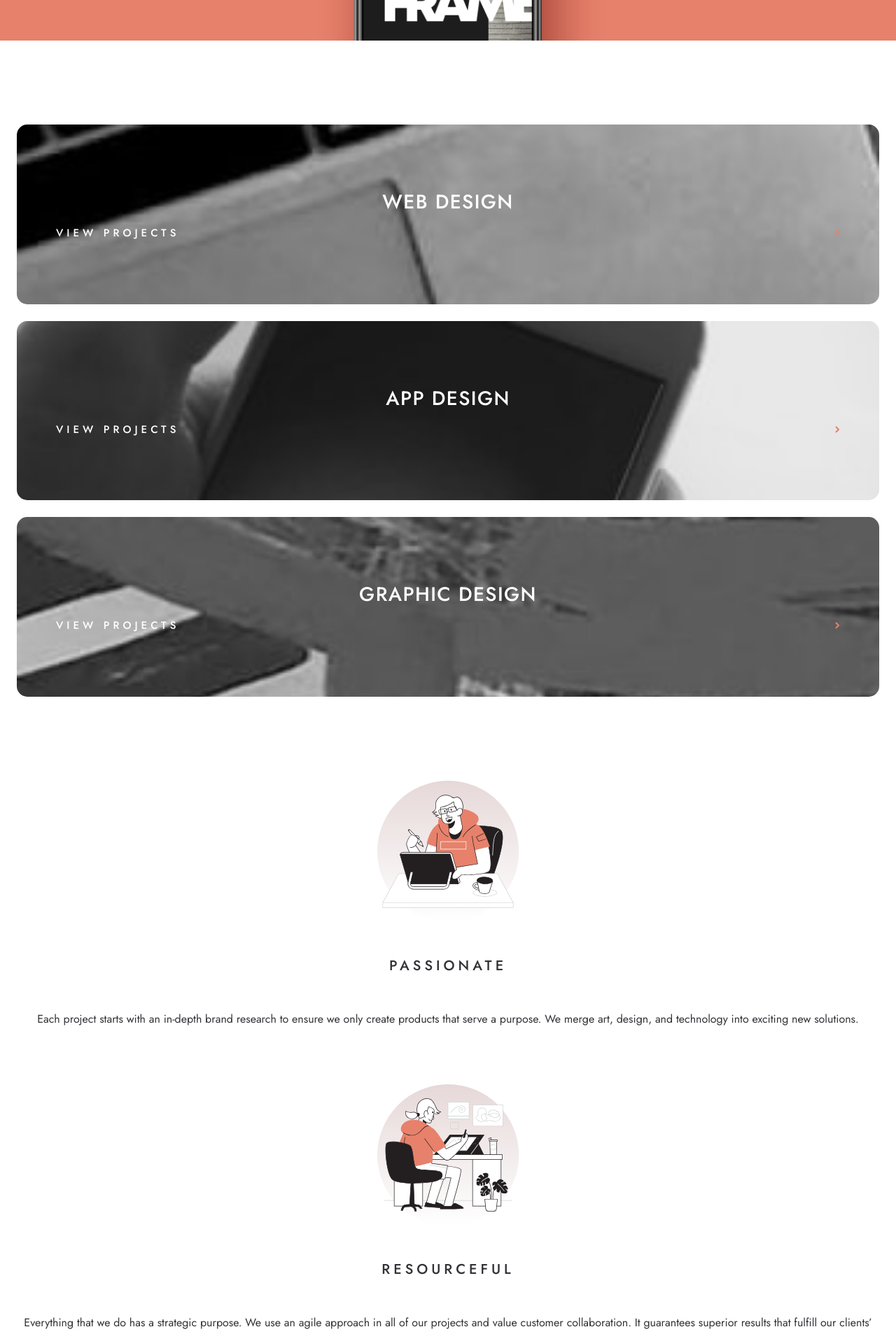
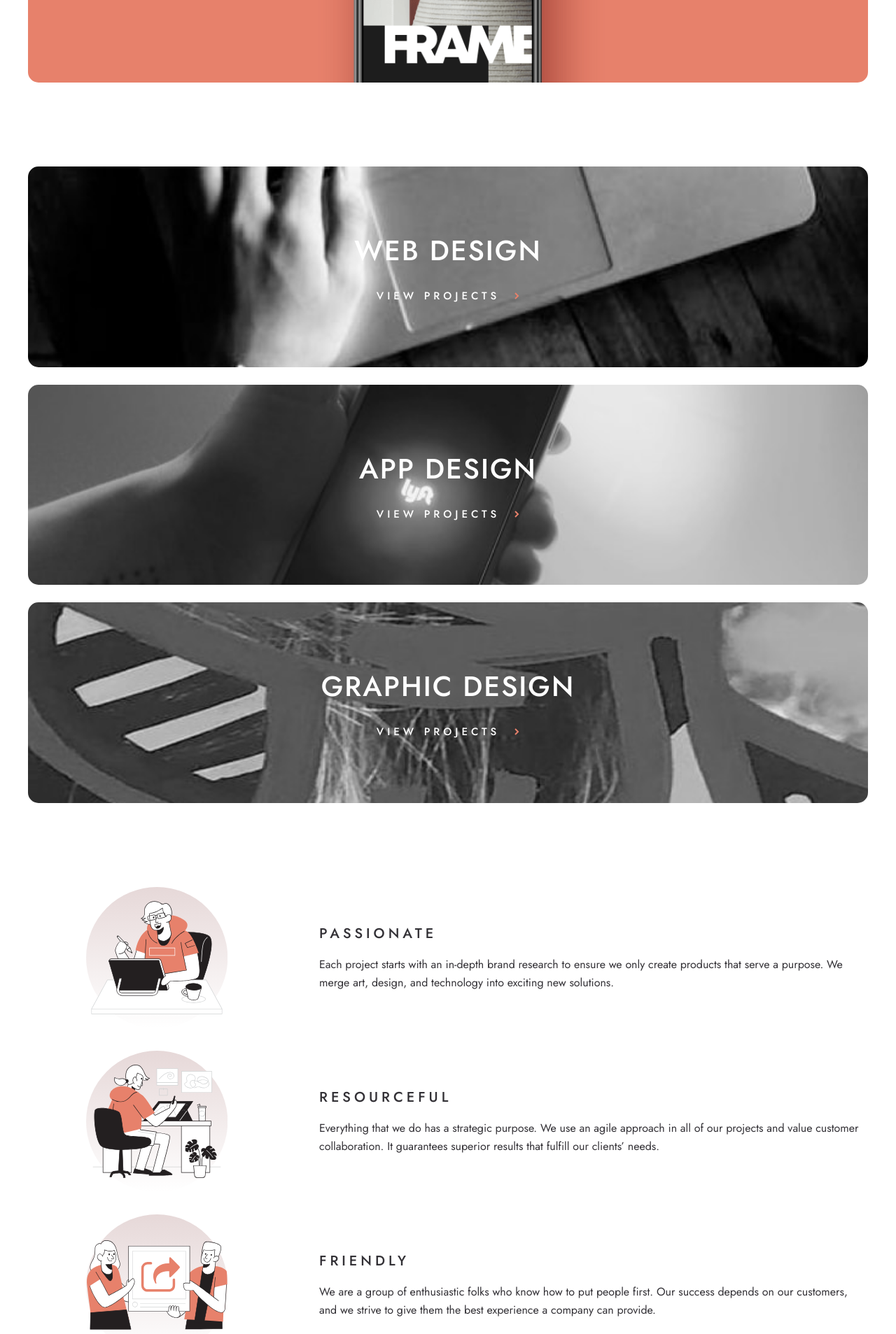
Before and after one commit to dgarcia1724/Designo, a React (Vite) app: page / in a window 1280 px wide. Shown: the part 880-2787 px from the top of the page at 70% size. Built offline with nearby package versions, Linux system fonts and the light colour scheme.

Commit message:
done with tablet footer

```diff
--- a/src/components/AppDesignViewProjects.jsx
+++ b/src/components/AppDesignViewProjects.jsx
@@ -1,12 +1,18 @@
 function AppDesignViewProjects() {
   return (
     <a href="#" className="">
-      <div className="bg-[url('src/designo-multi-page-website/starter-code/assets/home/mobile/image-app-design.jpg')] bg-cover rounded-[15px] overflow-hidden relative">
+      <div
+        className="bg-[url('src/designo-multi-page-website/starter-code/assets/home/mobile/image-app-design.jpg')] bg-cover rounded-[15px] overflow-hidden relative
+      sm:bg-[url('src/designo-multi-page-website/starter-code/assets/home/tablet/image-app-design.jpg')]"
+      >
         <div className="py-[90px] px-[56px]  text-center">
-          <h1 className="mb-3 font-medium text-[28px] tracking-[1.4px] text-white">
+          <h1
+            className="mb-3 font-medium text-[28px] tracking-[1.4px] text-white
+          sm:text-[40px] sm:tracking-[2px] sm:mb-[24px]"
+          >
             APP DESIGN
           </h1>
-          <div className="flex items-center justify-between">
+          <div className="flex items-center justify-center gap-[16px] sm:gap-[21px]">
             <p className="font-medium text-[15px] tracking-[5px] text-white">
               VIEW PROJECTS
             </p>
--- a/src/components/GraphicDesignViewProjects.jsx
+++ b/src/components/GraphicDesignViewProjects.jsx
@@ -1,12 +1,15 @@
 function GraphicDesignViewProjects() {
   return (
     <a href="#" className="">
-      <div className="bg-[url('src/designo-multi-page-website/starter-code/assets/home/mobile/image-graphic-design.jpg')] bg-cover rounded-[15px] overflow-hidden relative">
+      <div className="bg-[url('src/designo-multi-page-website/starter-code/assets/home/mobile/image-graphic-design.jpg')] bg-cover rounded-[15px] overflow-hidden relative sm:bg-[url('src/designo-multi-page-website/starter-code/assets/home/tablet/image-graphic-design.jpg')]">
         <div className="py-[90px] px-[56px]  text-center">
-          <h1 className="mb-3 font-medium text-[28px] tracking-[1.4px] text-white">
+          <h1
+            className="mb-3 font-medium text-[28px] tracking-[1.4px] text-white
+          sm:text-[40px] sm:tracking-[2px] sm:mb-[24px]"
+          >
             GRAPHIC DESIGN
           </h1>
-          <div className="flex items-center justify-between">
+          <div className="flex items-center justify-center gap-[16px] sm:gap-[21px]">
             <p className="font-medium text-[15px] tracking-[5px] text-white">
               VIEW PROJECTS
             </p>
--- a/src/components/WebDesignViewProjects.jsx
+++ b/src/components/WebDesignViewProjects.jsx
@@ -1,12 +1,18 @@
 function WebDesignViewProjects() {
   return (
     <a href="#" className="">
-      <div className="bg-[url('src/designo-multi-page-website/starter-code/assets/home/mobile/image-web-design.jpg')] bg-cover rounded-[15px] overflow-hidden relative">
+      <div
+        className="bg-[url('src/designo-multi-page-website/starter-code/assets/home/mobile/image-web-design.jpg')] bg-cover rounded-[15px] overflow-hidden relative
+      sm:bg-[url('src/designo-multi-page-website/starter-code/assets/home/tablet/image-web-design.jpg')]"
+      >
         <div className="py-[90px] px-[56px]  text-center">
-          <h1 className="mb-3 font-medium text-[28px] tracking-[1.4px] text-white">
+          <h1
+            className="mb-3 font-medium text-[28px] tracking-[1.4px] text-white
+          sm:text-[40px] sm:tracking-[2px] sm:mb-[24px]"
+          >
             WEB DESIGN
           </h1>
-          <div className="flex items-center justify-between">
+          <div className="flex items-center justify-center gap-[16px] sm:gap-[21px]">
             <p className="font-medium text-[15px] tracking-[5px] text-white">
               VIEW PROJECTS
             </p>
--- a/src/index.css
+++ b/src/index.css
@@ -63,6 +63,8 @@ html {
   place-items: center;
 }
 
+/* Footer */
+
 .orangeBox {
   padding: 64px 24px;
   border-radius: 15px;
@@ -77,3 +79,16 @@ html {
 
   background: #e7816b;
 }
+
+@media (min-width: 768px) {
+  .orangeBox {
+    padding: 60px;
+
+    left: 40px;
+    right: 40px;
+
+    transform: translateY(-75%);
+
+    background: #e7816b;
+  }
+}
--- a/src/pages/HomePage.jsx
+++ b/src/pages/HomePage.jsx
@@ -17,12 +17,12 @@ export default HomePage;
 
 function Hero() {
   return (
-    <div className="pt-[80px] px-[24px] text-center h-[843px] bg-primaryPeach overflow-hidden relative">
+    <div className="pt-[80px] px-[24px] text-center h-[843px] bg-primaryPeach overflow-hidden relative sm:mx-[40px] sm:rounded-[15px] sm:pt-[60px] sm:px-[58px]">
       <section className="heroText">
-        <h1 className="mb-[14px] font-medium text-[32px] leading-[36px] tracking-[0] text-white">
+        <h1 className="mb-[14px] font-medium text-[32px] leading-[36px] tracking-[0] text-white sm:text-[48px] sm:leading-[48px] sm:mb-[20px]">
           Award-winning custom designs and digital branding solutions
         </h1>
-        <p className="mb-[24px] font-normal text-[15px] leading-[25px] tracking-[0] text-white">
+        <p className="mb-[24px] font-normal text-[15px] leading-[25px] tracking-[0] text-white sm:text-[16px] sm:leading-[26px]">
           With over 10 years in the industry, we are experienced in creating
           fully responsive websites, app design, and engaging brand experiences.
           Find out more about our services.
@@ -47,8 +47,8 @@ function Hero() {
 
 function HomePageMain() {
   return (
-    <div className="pt-[120px] px-6 pb-[311px]">
-      <section className="grid gap-6">
+    <div className="pt-[120px] px-6 pb-[311px] sm:px-[40px]">
+      <section className="grid gap-6 sm:gap-[25px]">
         <div>
           <WebDesignViewProjects />
         </div>
@@ -59,54 +59,73 @@ function HomePageMain() {
           <GraphicDesignViewProjects />
         </div>
       </section>
-      <section className="mt-[120px] grid gap-[80px]">
+      <section className="mt-[120px] grid gap-[80px] sm:gap-[32px]">
         {/* #1 */}
-        <div className=" grid gap-[48px] text-center">
+        <div
+          className=" grid gap-[48px] text-center sm:grid sm:grid-cols-3 sm:text-left
+        sm:items-center"
+        >
           <CircleBg>
             <img
               src="src\designo-multi-page-website\starter-code\assets\home\desktop\illustration-passionate.svg"
               alt="illustration-passionate"
             />
           </CircleBg>
-          <h2 className="font-medium text-[20px] tracking-[5px]">PASSIONATE</h2>
+          <div className="sm:col-span-2">
+            <h2 className="font-medium text-[20px] tracking-[5px] sm:mb-[16px]">
+              PASSIONATE
+            </h2>
             <p className="font-normal text-4 leading-[26px] tracking-[0]">
               Each project starts with an in-depth brand research to ensure we
-            only create products that serve a purpose. We merge art, design, and
-            technology into exciting new solutions.
+              only create products that serve a purpose. We merge art, design,
+              and technology into exciting new solutions.
             </p>
           </div>
+        </div>
         {/* #2 */}
-        <div className=" grid gap-[48px] text-center">
+        <div
+          className=" grid gap-[48px] text-center sm:grid sm:grid-cols-3 sm:text-left
+        sm:items-center"
+        >
           <CircleBg>
             <img
               src="src\designo-multi-page-website\starter-code\assets\home\desktop\illustration-resourceful.svg"
               alt="illustration-resourceful"
             />
           </CircleBg>
-          <h2 className="font-medium text-[20px] tracking-[5px]">
+          <div className="sm:col-span-2">
+            <h2 className="font-medium text-[20px] tracking-[5px] sm:mb-[16px]">
               RESOURCEFUL
             </h2>
             <p className="font-normal text-4 leading-[26px] tracking-[0]">
               Everything that we do has a strategic purpose. We use an agile
-            approach in all of our projects and value customer collaboration. It
-            guarantees superior results that fulfill our clients’ needs.
+              approach in all of our projects and value customer collaboration.
+              It guarantees superior results that fulfill our clients’ needs.
             </p>
           </div>
+        </div>
         {/* #3 */}
-        <div className=" grid gap-[48px] text-center">
+        <div
+          className=" grid gap-[48px] text-center sm:grid sm:grid-cols-3 sm:text-left
+        sm:items-center"
+        >
           <CircleBg>
             <img
               src="src\designo-multi-page-website\starter-code\assets\home\desktop\illustration-friendly.svg"
               alt="illustration-friendly"
             />
           </CircleBg>
-          <h2 className="font-medium text-[20px] tracking-[5px]">FRIENDLY</h2>
+          <div className="sm:col-span-2">
+            <h2 className="font-medium text-[20px] tracking-[5px] sm:mb-[16px]">
+              FRIENDLY
+            </h2>
             <p className="font-normal text-4 leading-[26px] tracking-[0]">
               We are a group of enthusiastic folks who know how to put people
               first. Our success depends on our customers, and we strive to give
               them the best experience a company can provide.
             </p>
           </div>
+        </div>
       </section>
     </div>
   );
--- a/tailwind.config.js
+++ b/tailwind.config.js
@@ -2,6 +2,9 @@
 export default {
   content: ["./index.html", "./src/**/*.{js,ts,jsx,tsx}"],
   theme: {
+    screens: {
+      sm: "768px",
+    },
     extend: {
       colors: {
         // Primary
```
Also changed, not shown: src/App.jsx (+32 -11 lines). Lines whose indentation alone changed are shown as unchanged.
